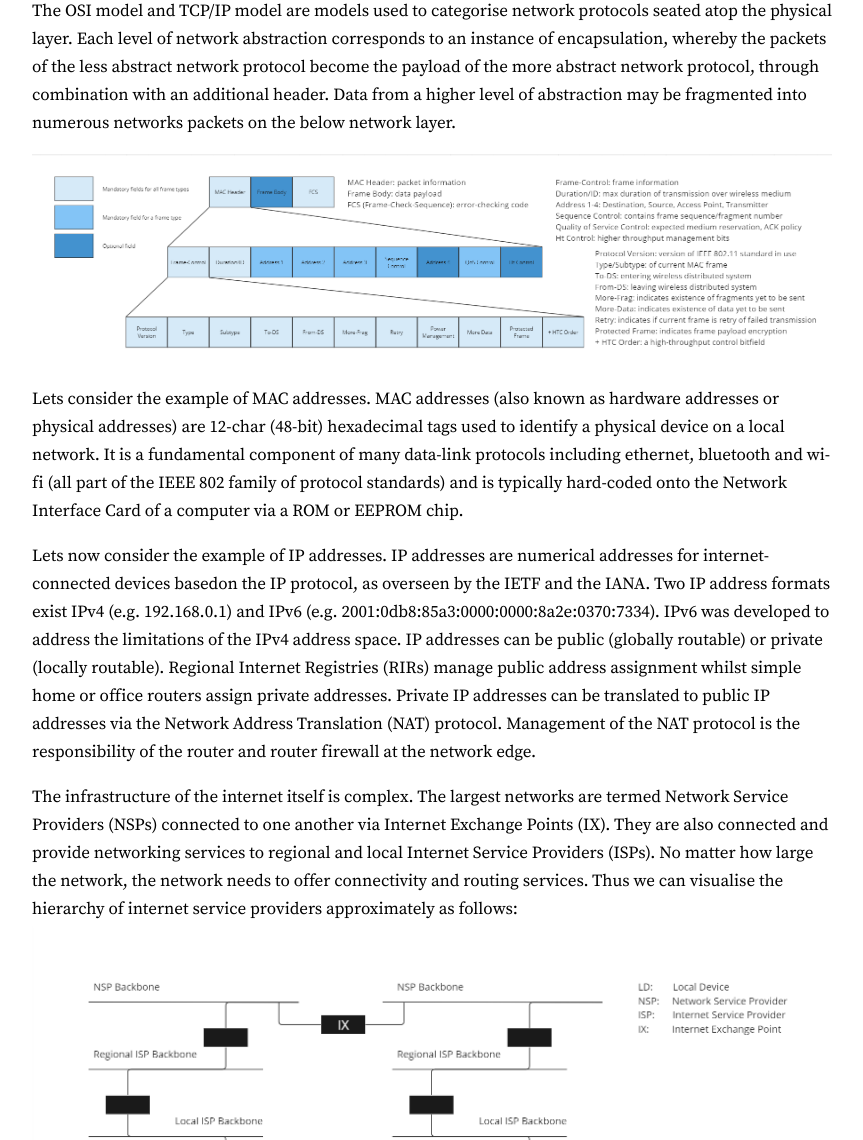
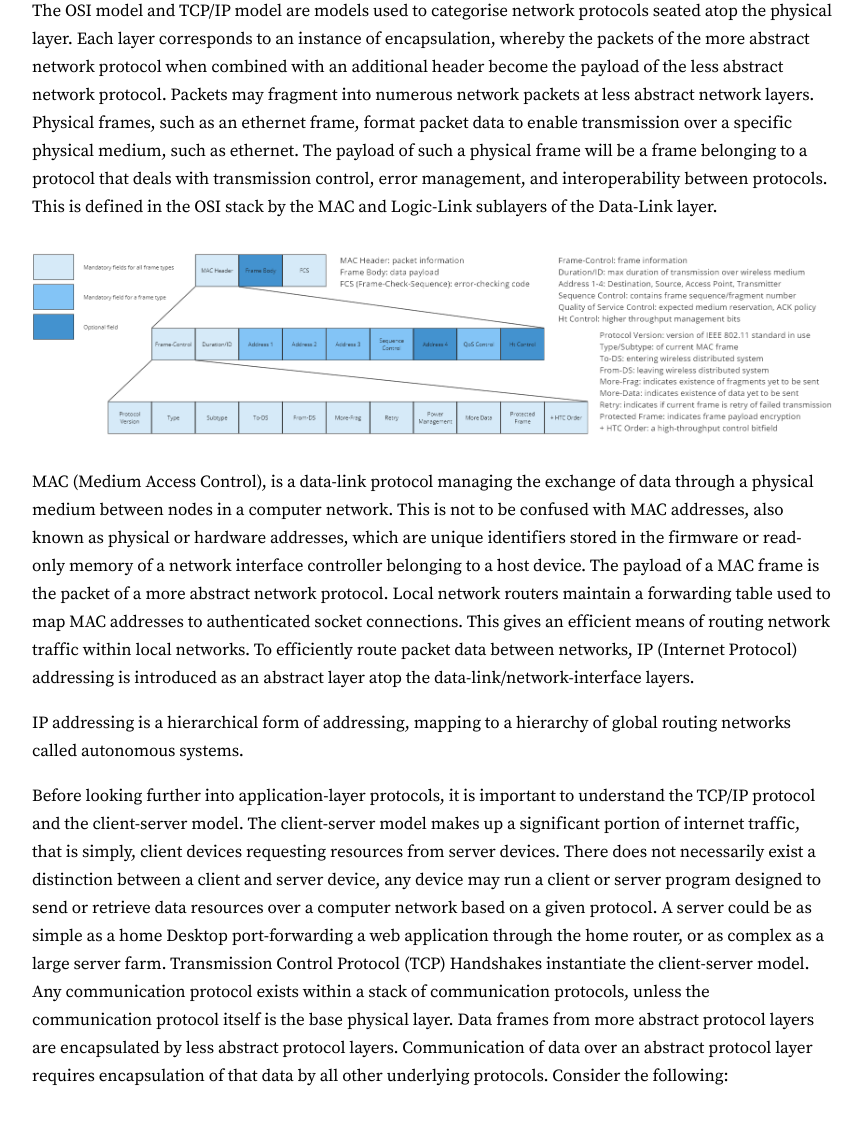
Before and after one commit to Rory-Mac/personal-website, a Jekyll site: the page built from High-Level Programming/Computer Networks.markdown, in a window 1280 px wide and 1400 px high, scrolled down 779 px. Shown: the part 260-1400 px from the top of the window, without its empty margins (208-1071 px from the left). Built offline with Jekyll 4.4.1, drawn with Linux system fonts in a browser that asks for light colours.

Commit message:
explanation of data-link MAC protocol and MAC addressing

```diff
--- a/High-Level Programming/Computer Networks.markdown
+++ b/High-Level Programming/Computer Networks.markdown
@@ -9,39 +9,26 @@ formatted and sequenced into network packets before transmission. Transmission a
 on a computer network to maintain multiple simultaneous connections with one another. Network packets consist of a header, describing the data to be transferred, and a
 payload, storing the data itself.</p>
 <p><img src="/Assets/images/OSI_TCP_IP.png" width="100%" height="100%"></p>
-<p>The OSI model and TCP/IP model are models used to categorise network protocols seated atop the physical layer. Each level of network abstraction
-corresponds to an instance of encapsulation, whereby the packets of the less abstract network protocol become the payload of the more abstract network protocol, through
-combination with an additional header. Data from a higher level of abstraction may be fragmented into numerous networks packets on the below network layer.</p>
-<p>
+<p>The OSI model and TCP/IP model are models used to categorise network protocols seated atop the physical layer. Each layer
+corresponds to an instance of encapsulation, whereby the packets of the more abstract network protocol when combined with an additional header become the payload of the
+less abstract network protocol. Packets may fragment into numerous network packets at less abstract network layers. Physical frames, such as an ethernet frame, format
+packet data to enable transmission over a specific physical medium, such as ethernet. The payload of such a physical frame will be a frame belonging to a protocol
+that deals with transmission control, error management, and interoperability between protocols. This is defined in the OSI stack by the MAC and Logic-Link sublayers of
+the Data-Link layer.</p>
+<p><img src="/Assets/images/MAC_frame_bitfields.png" width="100%" height="100%"></p>
+<p>MAC (Medium Access Control), is a data-link protocol managing the exchange of data through a physical medium between nodes in a computer network. This is not to be
+confused with MAC addresses, also known as physical or hardware addresses, which are unique identifiers stored in the firmware or read-only memory of a network interface
+controller belonging to a host device. The payload of a MAC frame is the packet of a more abstract network protocol. Local network routers maintain a forwarding table
+used to map MAC addresses to authenticated socket connections. This gives an efficient means of routing network traffic within local networks. To efficiently route
+packet data between networks, IP (Internet Protocol) addressing is introduced as an abstract layer atop the data-link/network-interface layers.</p>
+<p>IP addressing is a hierarchical form of addressing, mapping to a hierarchy of global routing networks called autonomous systems.</p>
 
-</p>
-<p><img src="/Assets/images/MAC_frame_bitfields.png" width="100%" height="100%"></p>
-<p></p>
 <!--
-What is a MAC frame? What is it encapsulated within? What types of MAC frames are there?
-Insert Diagram
-What is its payload? (ARP requests, IP packets)
-Does it have vulnerabilities (spoofing, etc)
-IP protocol
-TCP/UDP
-DNS and HTTP, Custom Protocols
+IP addressing and global routing
+TCP handshake
+DNS and HTTP
 -->
-<p>Lets consider the example of MAC addresses. MAC addresses (also known as hardware addresses or physical addresses) are 12-char (48-bit) hexadecimal tags
-used to identify a physical device on a local network. It is a fundamental component of many data-link protocols including ethernet, bluetooth and wi-fi
-(all part of the IEEE 802 family of protocol standards) and is typically hard-coded onto the Network Interface Card of a computer via a ROM or EEPROM chip.
-</p>
-<p>Lets now consider the example of IP addresses. IP addresses are numerical addresses for internet-connected devices basedon the IP protocol, as
-overseen by the IETF and the IANA. Two IP address formats exist IPv4 (e.g. 192.168.0.1) and IPv6 (e.g. 2001:0db8:85a3:0000:0000:8a2e:0370:7334).
-IPv6 was developed to address the limitations of the IPv4 address space. IP addresses can be public (globally routable) or private (locally routable).
-Regional Internet Registries (RIRs) manage public address assignment whilst simple home or office routers assign private addresses. Private IP addresses
-can be translated to public IP addresses via the Network Address Translation (NAT) protocol. Management of the NAT protocol is the responsibility of the
-router and router firewall at the network edge.
-</p>
-<p>The infrastructure of the internet itself is complex. The largest networks are termed Network Service Providers (NSPs) connected to one another via
-    Internet Exchange Points (IX). They are also connected and provide networking services to regional and local Internet Service Providers (ISPs).
-    No matter how large the network, the network needs to offer connectivity and routing services. Thus we can visualise the hierarchy of internet
-    service providers approximately as follows:
-    <img src="/Assets/images/ISP_NSP_1.png" width="100%" height="100%"></p>
+
 <p>Before looking further into application-layer protocols, it is important to understand the TCP/IP protocol and the client-server model. The
 client-server model makes up a significant portion of internet traffic, that is simply, client devices requesting resources from server devices. There
 does not necessarily exist a distinction between a client and server device, any device may run a client or server program designed to send or retrieve
```
Also changed, not shown: Assets/images/MAC_frame_bitfields.png.
